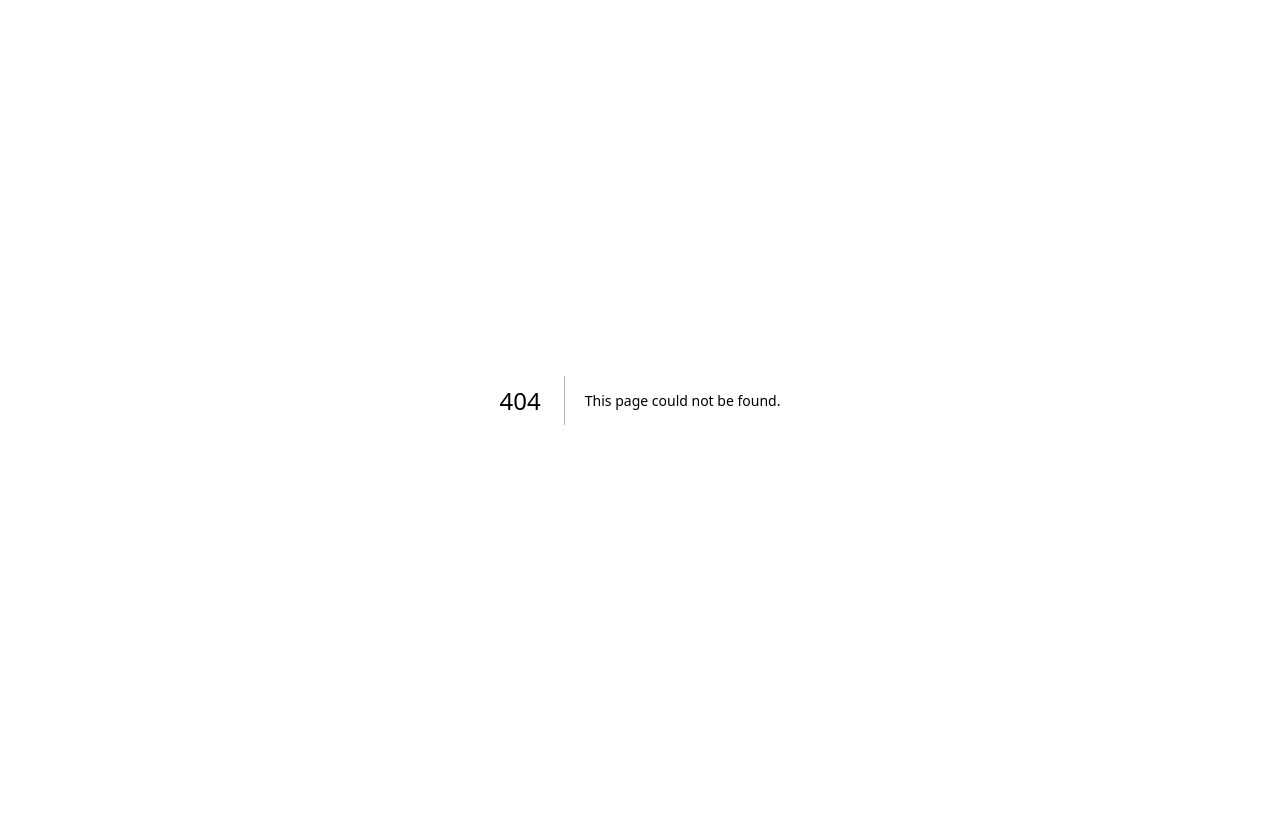
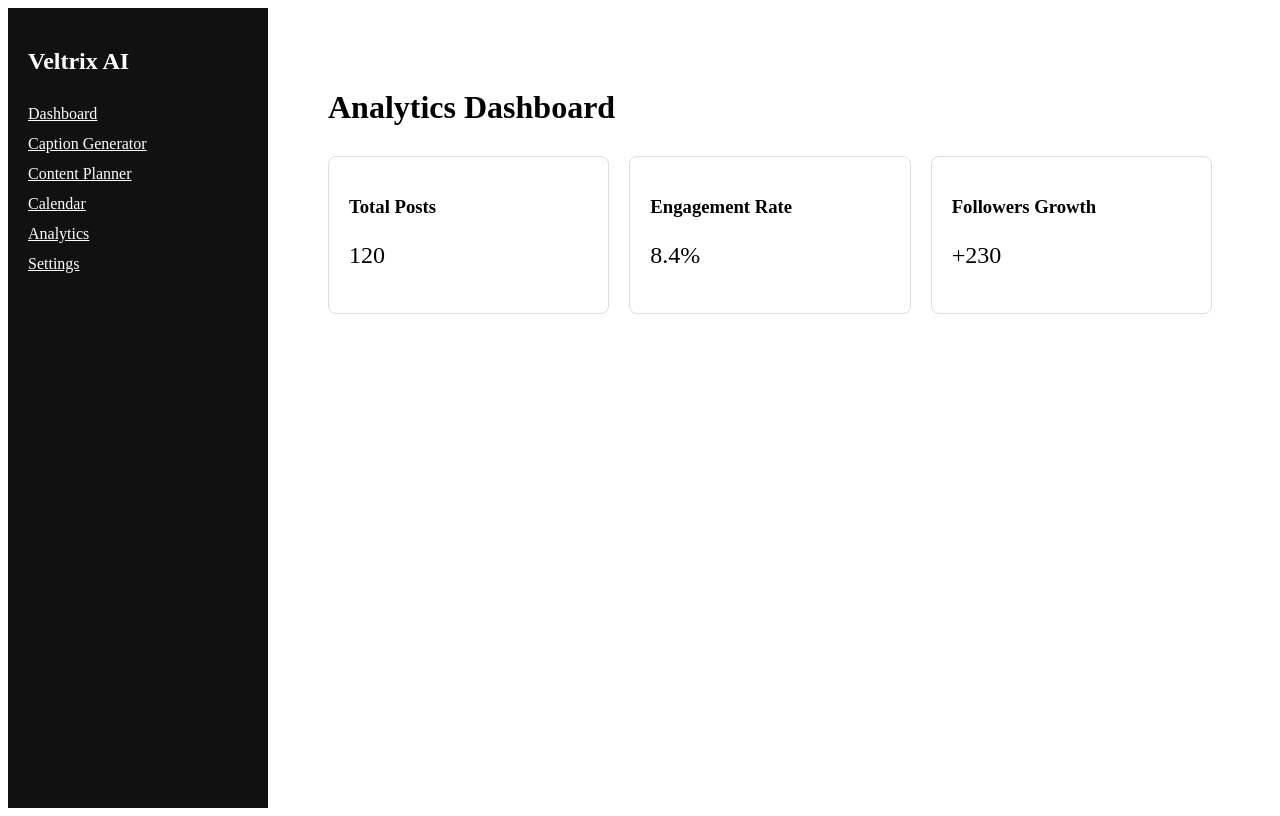
Before and after one commit to syedfaraz0099-sketch/veltrix-social-ai, a Next.js app in the folder frontend/: page /dashboard/frontend/app/dashboard/analytics in a window 1280 px wide. Before the commit this address had no page. Built offline with nearby package versions, Linux system fonts and the light colour scheme.

Commit message:
Create page.tsx

```diff
--- /dev/null
+++ b/frontend/app/dashboard/frontend/app/dashboard/analytics/page.tsx
@@ -0,0 +1,45 @@
+"use client"
+
+export default function AnalyticsPage() {
+  return (
+    <div style={{ padding: "20px" }}>
+      <h1>Analytics Dashboard</h1>
+
+      <div style={{
+        display: "grid",
+        gridTemplateColumns: "repeat(3, 1fr)",
+        gap: "20px",
+        marginTop: "30px"
+      }}>
+
+        <div style={{
+          border: "1px solid #ddd",
+          padding: "20px",
+          borderRadius: "8px"
+        }}>
+          <h3>Total Posts</h3>
+          <p style={{ fontSize: "24px" }}>120</p>
+        </div>
+
+        <div style={{
+          border: "1px solid #ddd",
+          padding: "20px",
+          borderRadius: "8px"
+        }}>
+          <h3>Engagement Rate</h3>
+          <p style={{ fontSize: "24px" }}>8.4%</p>
+        </div>
+
+        <div style={{
+          border: "1px solid #ddd",
+          padding: "20px",
+          borderRadius: "8px"
+        }}>
+          <h3>Followers Growth</h3>
+          <p style={{ fontSize: "24px" }}>+230</p>
+        </div>
+
+      </div>
+    </div>
+  )
+}
```
